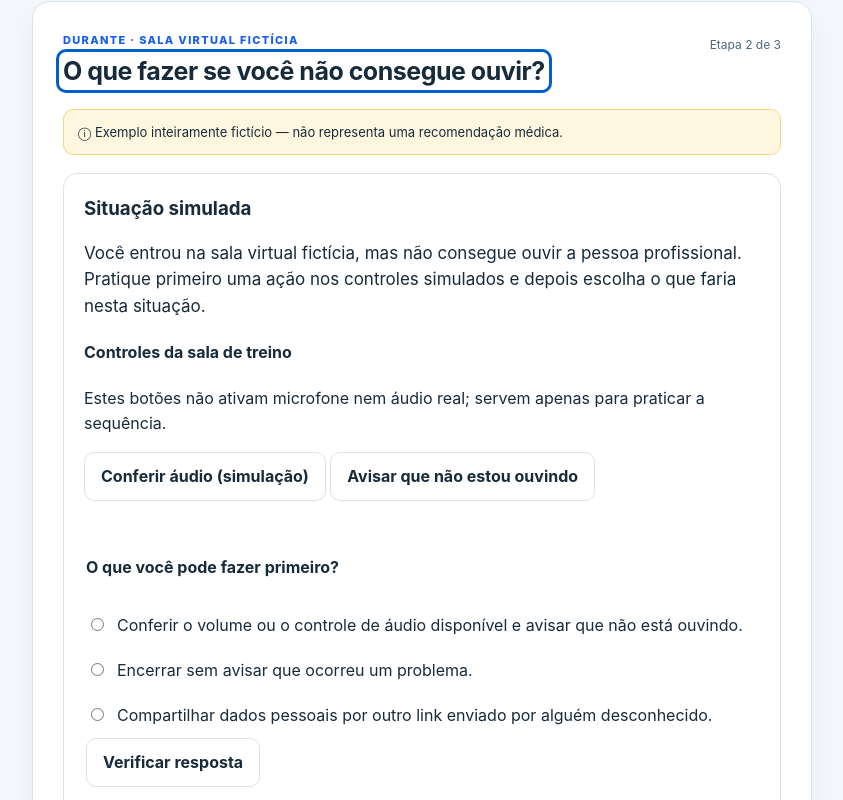
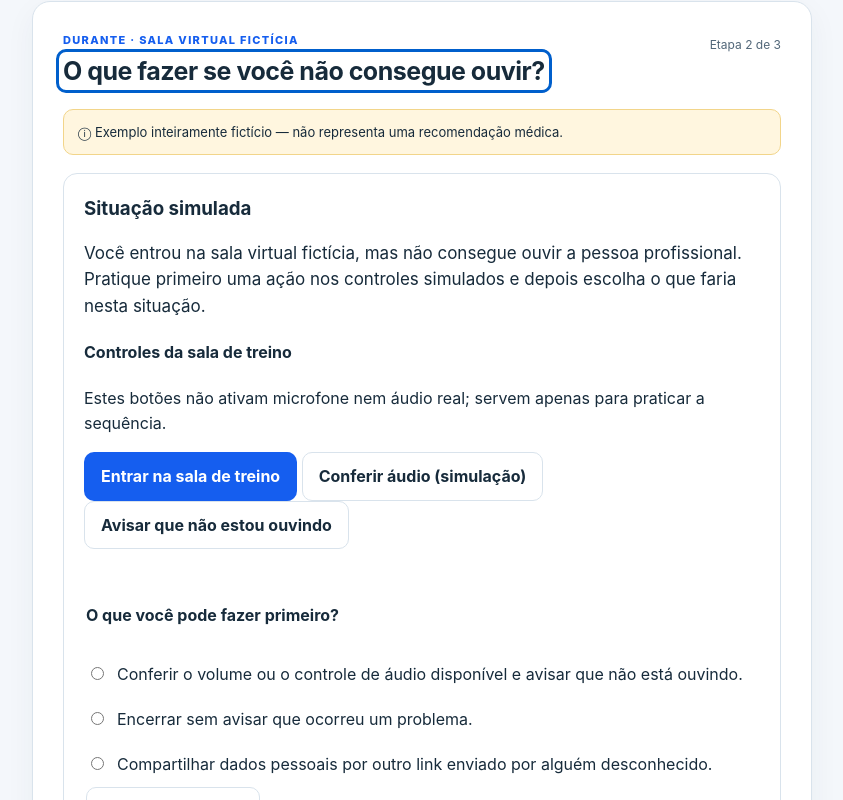
Before and after one commit to pablopcdossantos2-sys/repositorio-repo, a website: page produto/index.html in a window 1280 px wide. Both pictures are taken after a click on the button "Continuar →". Shown: the part 479-1279 px from the top of the page, without its empty margins (218-1061 px from the left). Drawn offline with Linux system fonts and the light colour scheme.

Commit message:
Add fictional room entry practice button

```diff
--- a/produto/index.html
+++ b/produto/index.html
@@ -61,6 +61,7 @@
           <h4>Controles da sala de treino</h4>
           <p>Estes botões não ativam microfone nem áudio real; servem apenas para praticar a sequência.</p>
           <div class="simulation-actions">
+            <button class="button primary" id="simulate-enter" type="button">Entrar na sala de treino</button>
             <button class="button secondary" id="simulate-audio" type="button">Conferir áudio (simulação)</button>
             <button class="button secondary" id="simulate-help" type="button">Avisar que não estou ouvindo</button>
           </div>
```
